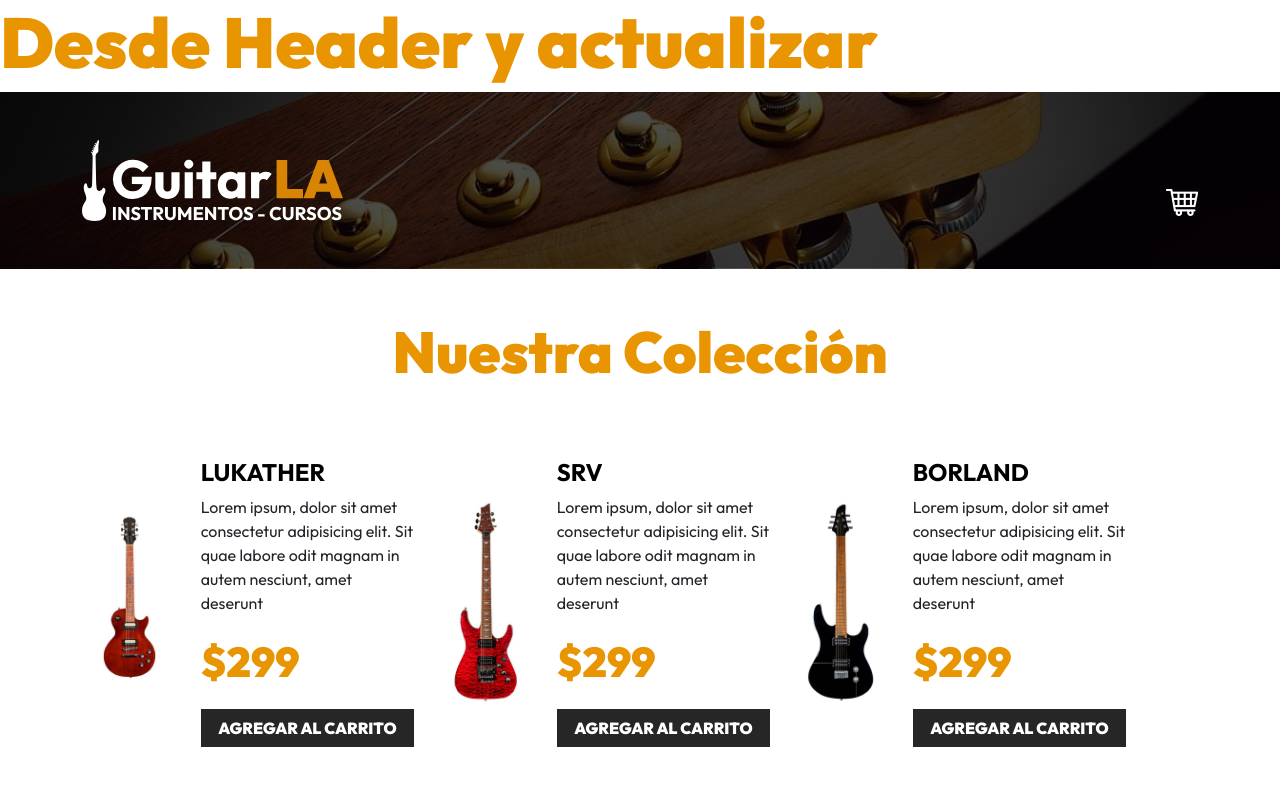
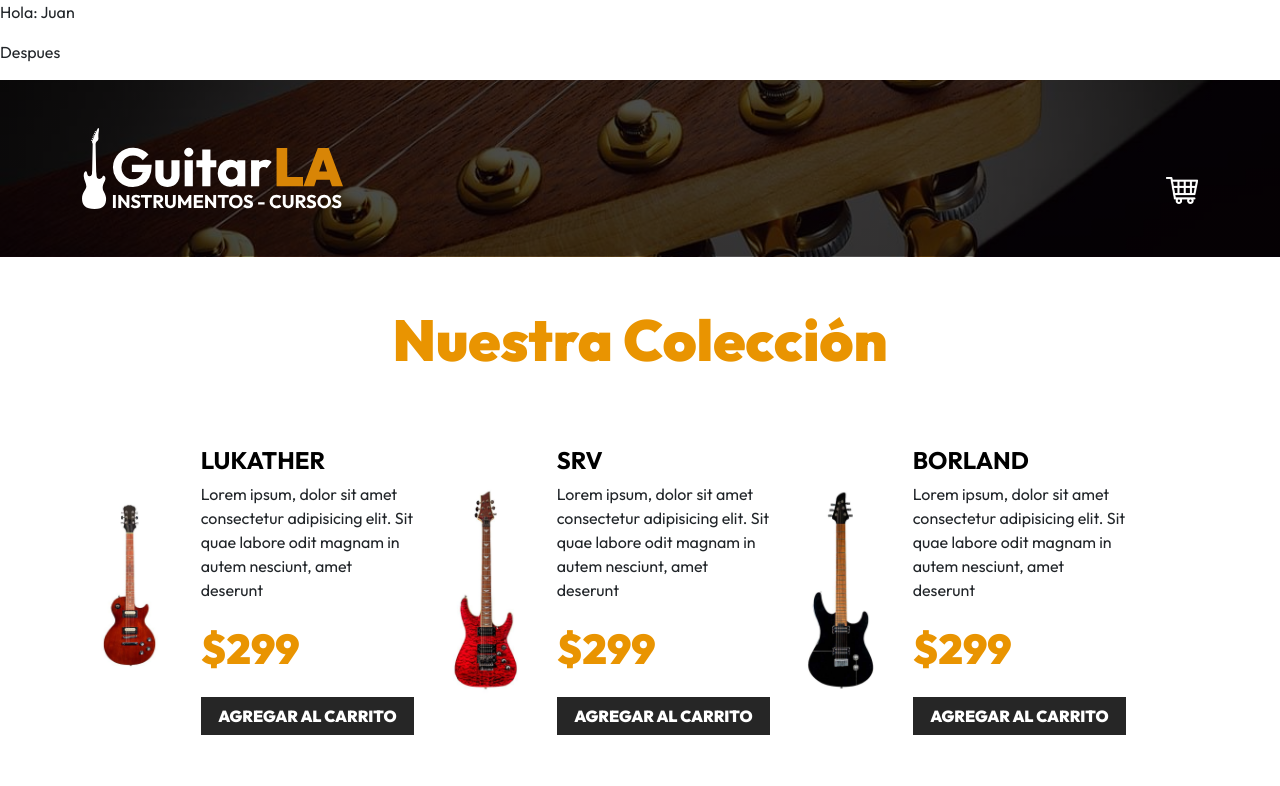
Before and after one commit to GenerationMilton/React-project-1-guitar, a React (Vite) app in the folder guitarla/: page / in a window 1280 px wide. Shown: the top 786 px of the page. Built offline with nearby package versions, Linux system fonts and the light colour scheme.

Commit message:
project-1 react :sparkles: JSX

```diff
--- a/guitarla/src/components/Header.jsx
+++ b/guitarla/src/components/Header.jsx
@@ -1,8 +1,15 @@
+import {Fragment } from 'react'
 
 function Header(){
 
+    const name = "Juan"
+
     return (
-        <h1>Desde Header y actualizar</h1>
+        <Fragment>
+            <p>Hola: {name}</p>
+            <p>Despues</p>
+        </Fragment>
+
     )
 }
 
```
